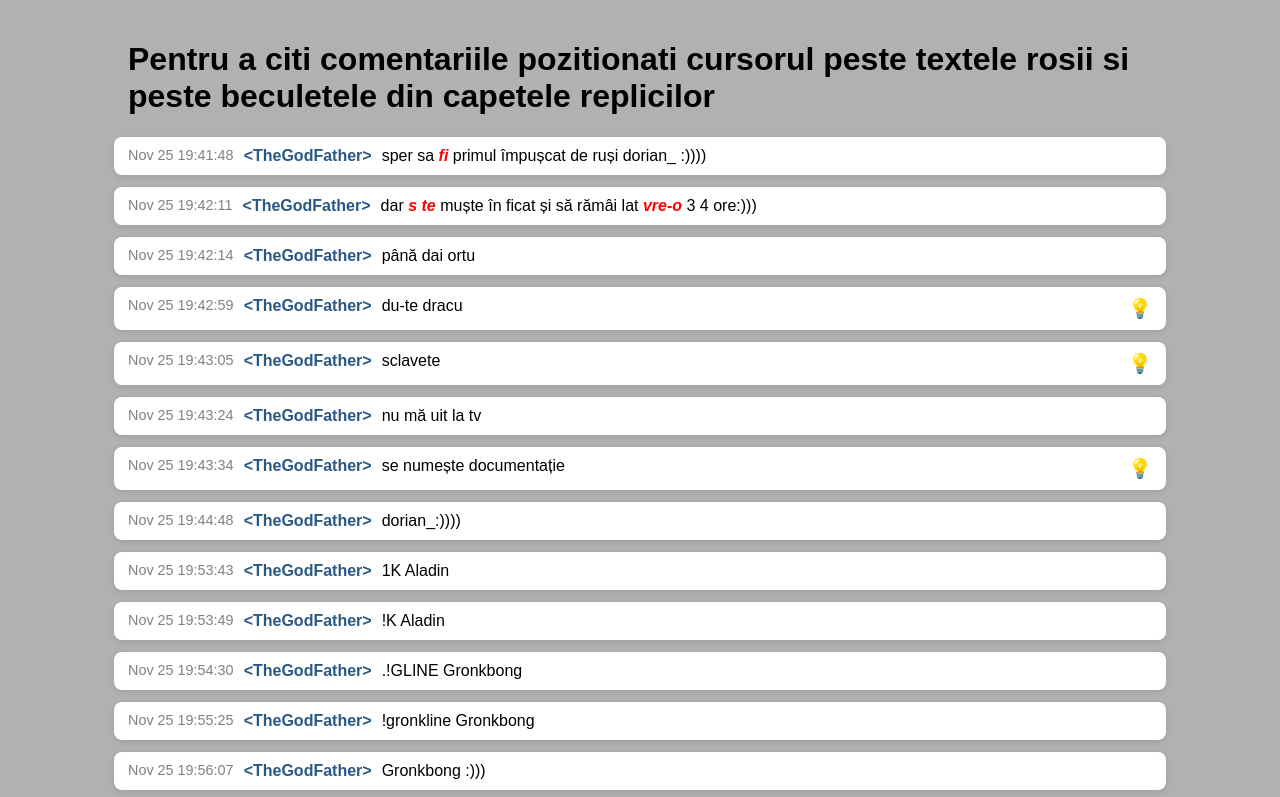
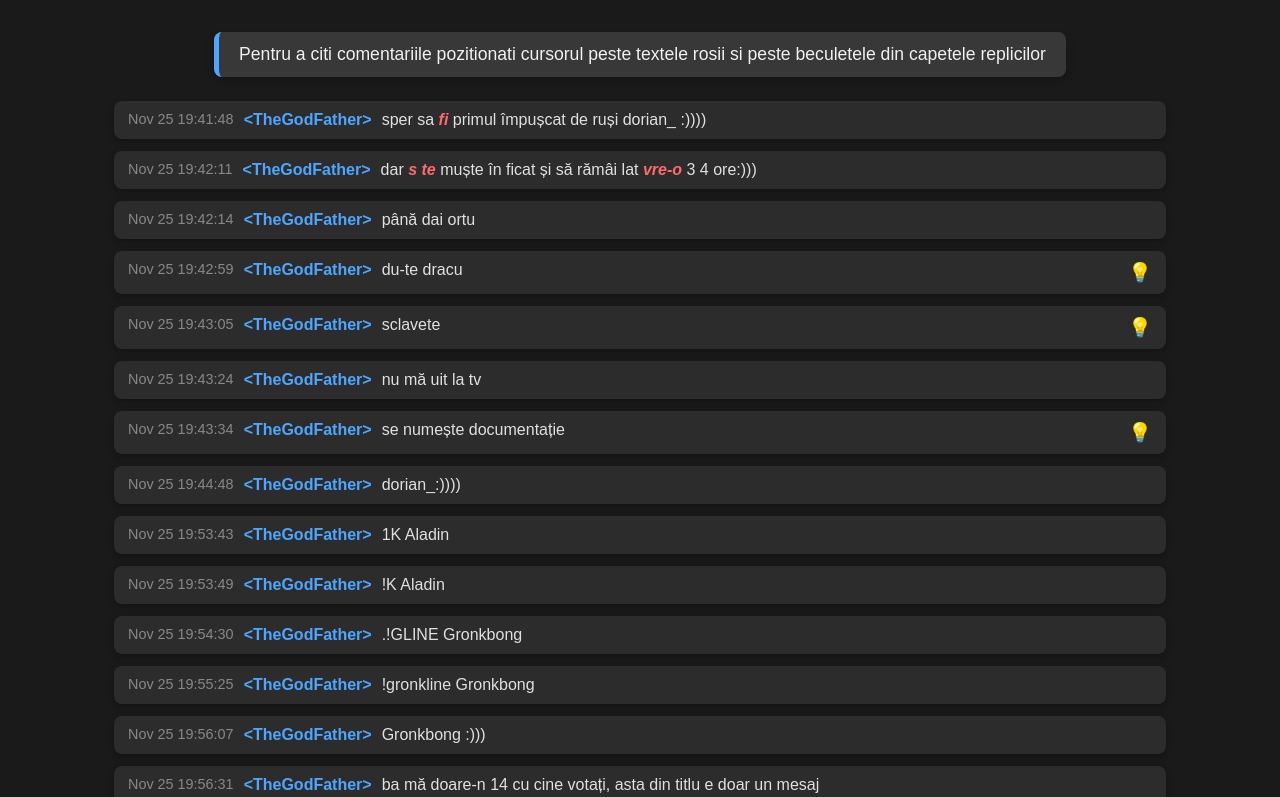
Before and after one commit to BucurEva87/thegodfather, a plain HTML site: page index.html in a window 1280 px wide. Shown: the top 797 px of the page. Drawn offline with Linux system fonts and the light colour scheme.

Commit message:
Modify page style to dark

```diff
--- a/index.html
+++ b/index.html
@@ -6,7 +6,8 @@
     <style>
       body {
         font-family: Arial, sans-serif;
-        background: #b3b0b0;
+        background: #1a1a1a;
+        color: #f0f0f0;
         padding: 20px;
         max-width: 1024px;
         display: flex;
@@ -17,28 +18,29 @@
       }
       .message {
         display: flex;
-        background: white;
+        background: #2c2c2c;
         border-radius: 8px;
-        box-shadow: 0 2px 6px rgba(0, 0, 0, 0.1);
+        box-shadow: 0 2px 6px rgba(0, 0, 0, 0.3);
         margin-bottom: 12px;
         padding: 10px 14px;
         width: 100%;
       }
       .timestamp {
         font-size: 0.9em;
-        color: gray;
+        color: #888;
         margin-right: 10px;
       }
       .username {
         font-weight: bold;
-        color: #2a5885;
+        color: #4da6ff;
         margin-right: 10px;
       }
       .text {
         display: inline;
+        color: #e0e0e0;
       }
       .error {
-        color: red;
+        color: #ff6b6b;
         font-style: italic;
         font-weight: bold;
         cursor: help;
@@ -54,13 +56,13 @@
         visibility: hidden;
         width: max-content;
         max-width: 200px;
-        background-color: #333;
+        background-color: #555;
         color: #fff;
         text-align: center;
         padding: 6px 10px;
         border-radius: 6px;
         position: absolute;
-        bottom: 125%; /* above the emoji */
+        bottom: 125%;
         left: 50%;
         transform: translateX(-100%) scale(0);
         opacity: 0;
@@ -76,6 +78,25 @@
       .responsive-image-container img {
         max-width: 100%;
         height: auto;
+      }
+      a {
+        color: #61dafb;
+        text-decoration: none;
+      }
+      a:hover {
+        text-decoration: underline;
+      }
+      h1 {
+        background-color: #383838;
+        color: #f0f0f0;
+        font-size: 1.1em;
+        font-weight: normal;
+        text-align: center;
+        padding: 12px 20px;
+        border-radius: 8px;
+        border-left: 5px solid #4da6ff;
+        margin-bottom: 24px;
+        box-shadow: 0 4px 8px rgba(0, 0, 0, 0.2);
       }
     </style>
   </head>
```
